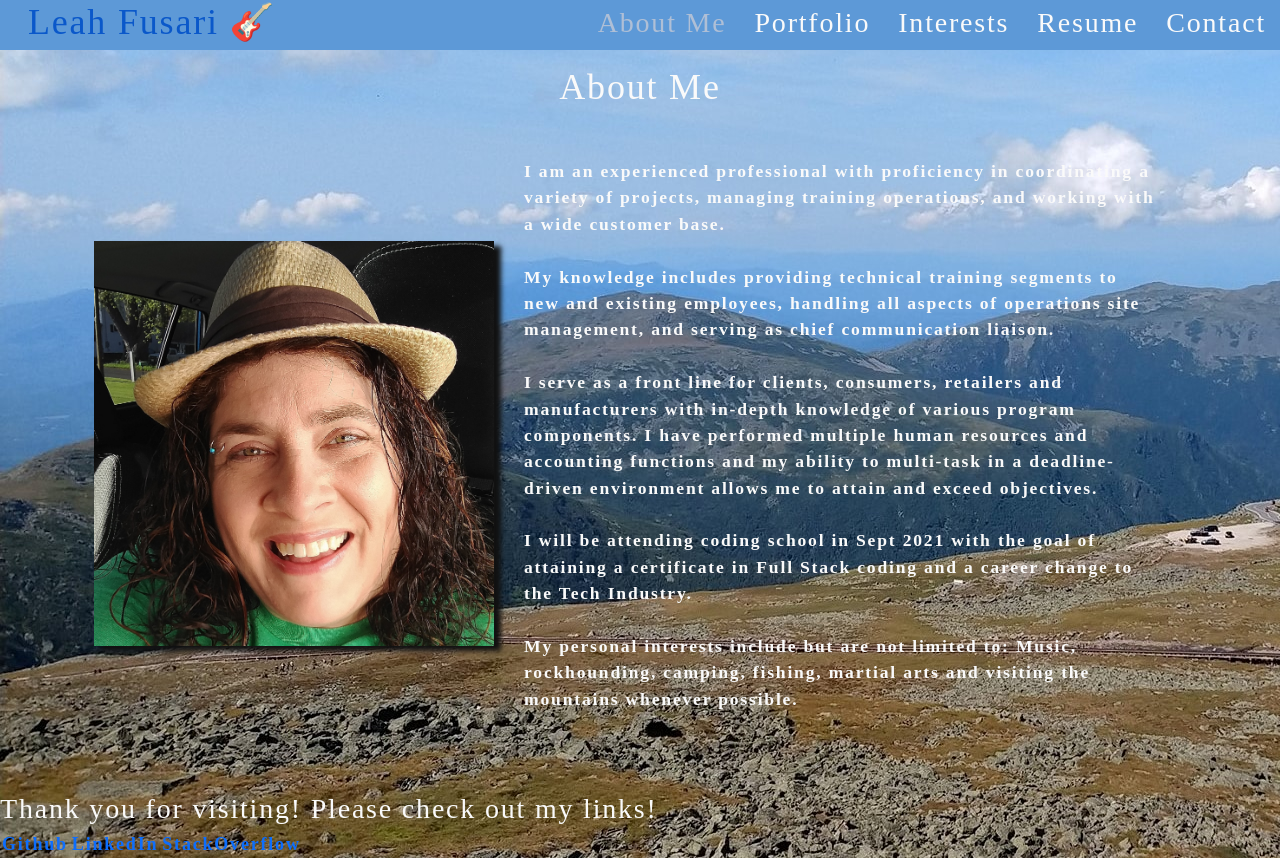
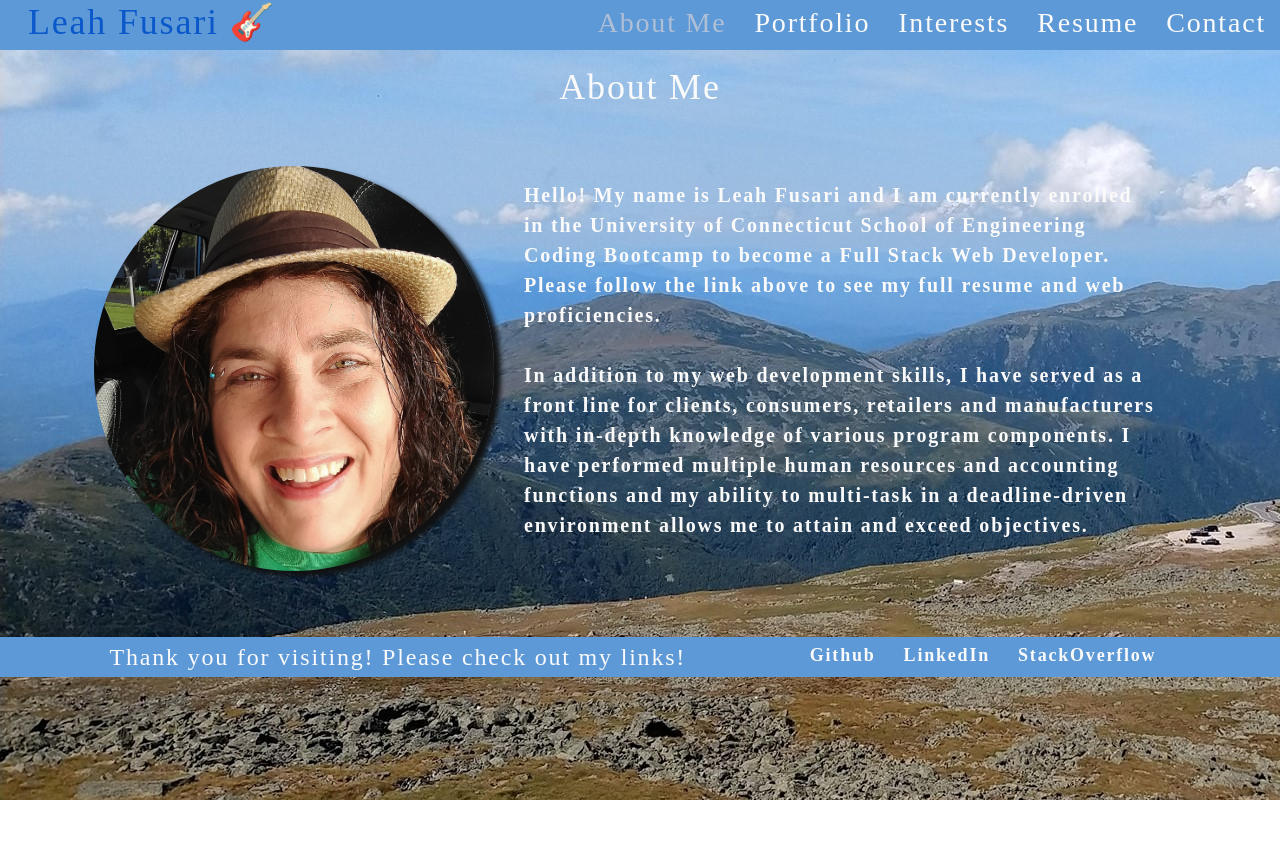
Before and after one commit to LeahFusari/leah-fusari-portfolio, a React (Create React App) app: page / in a window 1280 px wide. After the commit the page ends 800 px from the top, so only its background shows below. Built offline with nearby package versions, Linux system fonts and the light colour scheme.

Commit message:
more styling with footer

```diff
--- a/src/components/About/index.js
+++ b/src/components/About/index.js
@@ -8,18 +8,12 @@ function About() {
         <h1 className="view-name">About Me</h1>
       <section className="my-5">
 
-        <img src={profileImage} className="my-2" alt="cover" />
+        <img src={profileImage} className=" p-img my-2" alt="cover" />
         <div id= "about-text" className="container-md">
-          <p>I am an experienced professional with proficiency in coordinating a variety of projects, managing training operations, and working with a wide customer base.
+          <p>Hello!  My name is Leah Fusari and I am currently enrolled in the University of Connecticut School of Engineering Coding Bootcamp to become a Full Stack Web Developer.  Please follow the link above to see my full resume and web proficiencies.
             <br></br> <br></br>
-            My knowledge includes providing technical training segments to new and existing employees, handling all aspects of operations site management, and serving as chief communication liaison.
-            <br></br> <br></br>
-            I serve as a front line for clients, consumers, retailers and manufacturers with in-depth knowledge of various program components. I have performed multiple human resources and accounting functions and my ability to multi-task in a deadline-driven environment allows me to attain and exceed objectives.
-            <br></br> <br></br>
-            I will be attending coding school in Sept 2021 with the goal of attaining a certificate in Full Stack coding and a career change to the Tech Industry.
-            <br></br> <br></br>
-            My personal interests include but are not limited to:
-            Music, rockhounding, camping, fishing, martial arts and visiting the mountains whenever possible.
+            In addition to my web development skills, I have served as a front line for clients, consumers, retailers and manufacturers with in-depth knowledge of various program components. I have performed multiple human resources and accounting functions and my ability to multi-task in a deadline-driven environment allows me to attain and exceed objectives.
+
           </p>
         </div>
       </section>
--- a/src/components/Footer/index.js
+++ b/src/components/Footer/index.js
@@ -3,10 +3,14 @@ import React from 'react';
 function Footer() {
     return (
       <footer>
-          <h3>Thank you for visiting! Please check out my links!</h3>
+      <div>
+          <h4>Thank you for visiting! Please check out my links!</h4>
+      </div>
+      <div className='foot-anchor-container'>
         <a href= "https://github.com/LeahFusari" target="_blank" rel="noreferrer">Github</a>
         <a href= "https://www.linkedin.com/in/leah-fusari-79b35821b/" target="_blank" rel="noreferrer">LinkedIn</a>
         <a href= "https://stackoverflow.com/users/18217848/leah-fusari" target="_blank" rel="noreferrer">StackOverflow</a>
+      </div>
       </footer>
     );
   }
--- a/src/index.css
+++ b/src/index.css
@@ -5,10 +5,10 @@ main {
 }
 
 :root {
-  --primary: #5d99d7;
+  --sky: #5d99d7;
   --secondary: #afbfd6;
-  --tertiary-fade: rgb(49, 87, 131, 0.6);
-  --tertiary: #315783;
+  --tertiary-fade: rgb(48, 87, 130, 0.6);
+  --tertiary: rgb(48, 87, 130);
   --light: #fafafa;
   --dark: #000000;
   --darker: #111111;
@@ -86,12 +86,12 @@ a {
   font-weight: bold;
 }
 
-a:hover {
+/* a:hover {
   text-decoration: underline;
-}
+} */
 
 header {
-  background: var(--primary);
+  background-color: var(--sky);
   position: -webkit-sticky;
   position: sticky;
   top: 0;
@@ -137,9 +137,9 @@ img {
   justify-content: space-evenly;
 }
 
-span[role="img"] {
+/* span[role="img"] {
   cursor: default;
-}
+} */
 
 .header-div {
   justify-content: space-between;
@@ -183,9 +183,9 @@ li {
   list-style: none;
 }
 
-a:hover {
+/* a:hover {
   text-decoration: none;
-}
+} */
 
 nav li {
   cursor: pointer;
@@ -198,20 +198,20 @@ textarea {
   padding: 5px;
 }
 
-.container {
+/* .container {
   width: 85%;
   max-width: 1200px;
   margin-left: auto;
   margin-right: auto;
-}
+} */
 
-.space-between {
+/* .space-between {
   justify-content: space-between;
-}
+} */
 
-.flex-end {
+/* .flex-end {
   justify-content: flex-end;
-}
+} */
 
 .mx-1 {
   margin-right: var(--spacing-one);
@@ -302,7 +302,7 @@ section {
   font-family: "Poiret One", cursive;
 }
 
-.modalBackdrop {
+/* .modalBackdrop {
   background: rgba(0, 0, 0, 0.65);
   bottom: 0;
   left: 0;
@@ -311,25 +311,25 @@ section {
   right: 0;
   top: 0;
   z-index: 1;
-}
+} */
 
-.modalContainer {
+/* .modalContainer {
   background: var(--darker);
   border-radius: 5px;
   max-width: 100%;
   margin: 50px auto;
   padding: 15px;
   width: 960px;
-}
+} */
 
-.modalTitle {
+/* .modalTitle {
   font-size: 18px;
   font-weight: 600;
   margin-bottom: 25px;
-}
+} */
 
 button {
-  background: var(--primary);
+  background: var(--sky);
   border: 0;
   border-radius: 5px;
   color: #fff;
@@ -342,7 +342,7 @@ button {
 
 a {
   border-radius: 5px;
-  /* color: var(--primary); */
+  color: var(--light);
   font-weight: 600;
   padding: 2px 4px;
   margin-left: -2px;
@@ -356,3 +356,25 @@ a {
 #about-text {
   padding: 0px 30px;
 }
+
+#about-text p{
+  font-size: 20px;
+}
+.p-img {
+  border-radius: 50%;
+}
+
+footer{
+  display: flex;
+  flex-direction: row;
+  justify-content: space-evenly;
+  background-color: var(--sky);
+}
+
+.foot-anchor-container {
+  margin-top: 5px;
+}
+
+.foot-anchor-container > a{
+margin: 0px 10px;
+}
```
